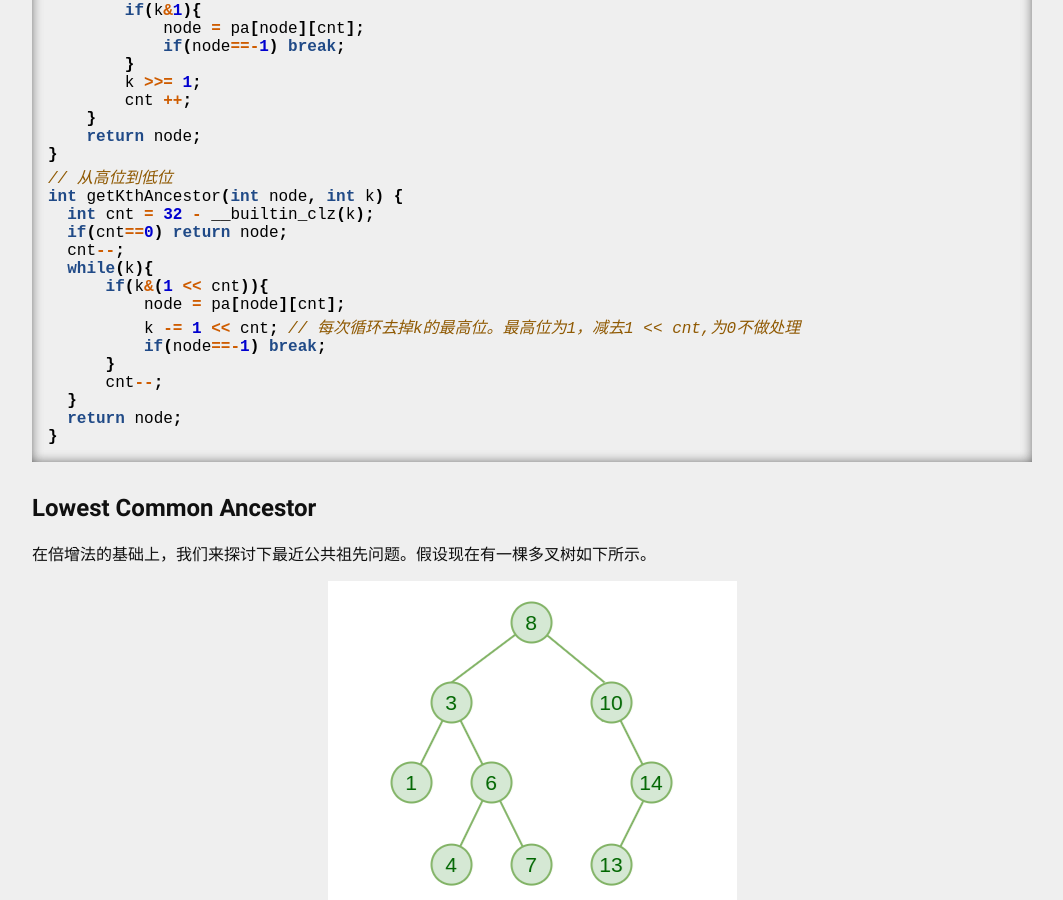
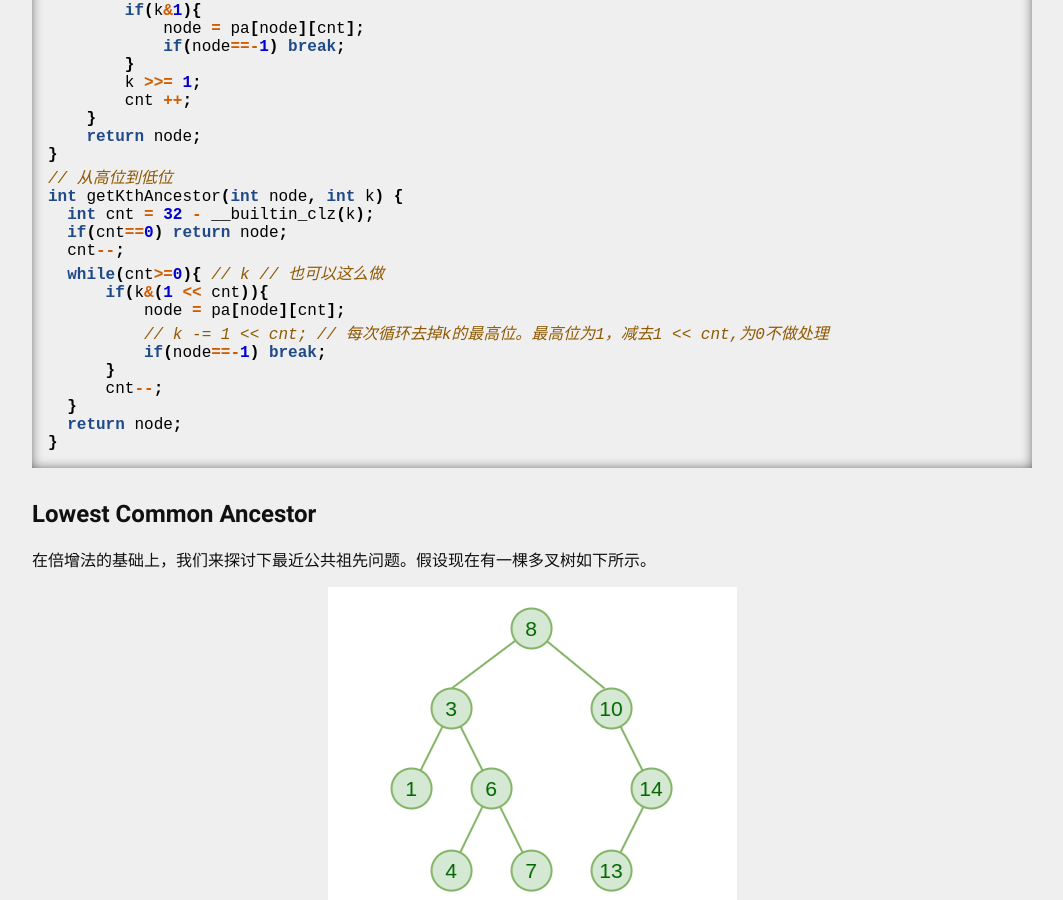
Before and after one commit to EF-Lin233/EF-Lin233, a Jekyll site: the page built from _posts/algorithms/2024-04-11-Binary-Lifting.md, in a window 1280 px wide and 900 px high, scrolled down 2488 px. Shown: the whole window, without its empty margins (108-1171 px from the left). Built offline with Jekyll 4.4.1, drawn with Linux system fonts in a browser that asks for light colours; formulas are drawn with MathJax 3.

Commit message:
fix code

```diff
--- a/_posts/algorithms/2024-04-11-Binary-Lifting.md
+++ b/_posts/algorithms/2024-04-11-Binary-Lifting.md
@@ -108,10 +108,10 @@ int getKthAncestor(int node, int k) {
   int cnt = 32 - __builtin_clz(k);
   if(cnt==0) return node;
   cnt--;
-  while(k){
+  while(cnt>=0){ // k // 也可以这么做
       if(k&(1 << cnt)){
           node = pa[node][cnt];
-          k -= 1 << cnt; // 每次循环去掉k的最高位。最高位为1，减去1 << cnt,为0不做处理
+          // k -= 1 << cnt; // 每次循环去掉k的最高位。最高位为1，减去1 << cnt,为0不做处理
           if(node==-1) break;
       }
       cnt--;
```
